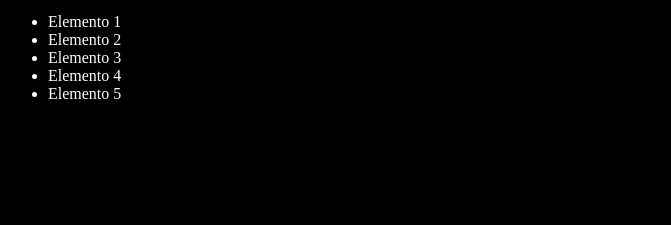
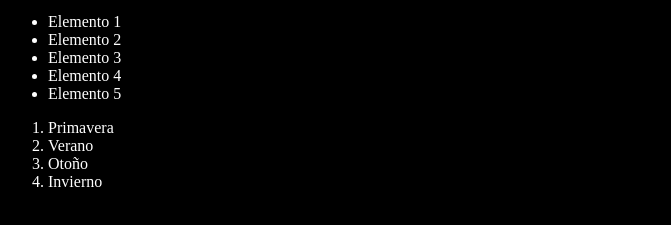
Before and after one commit to EvaDepaz/youtube-git, a plain HTML site: page index.html in a window 1280 px wide. Shown: the part 127-352 px from the top of the page, without its empty margins (0-671 px from the left). Drawn offline with Linux system fonts and the light colour scheme.

Commit message:
Agregando las estaciones del año

```diff
--- a/index.html
+++ b/index.html
@@ -23,6 +23,18 @@
         <li>Elemento 5</li>
     </ul>
 
+    <ol>
+        <li>Primavera</li>
+        <li>Verano</li>
+        <li>Otoño</li>
+        <li>Invierno</li>
+    </ol>
+
+
+
+
+
+
     <script src="index.js"></script>
 
 </body>
```
